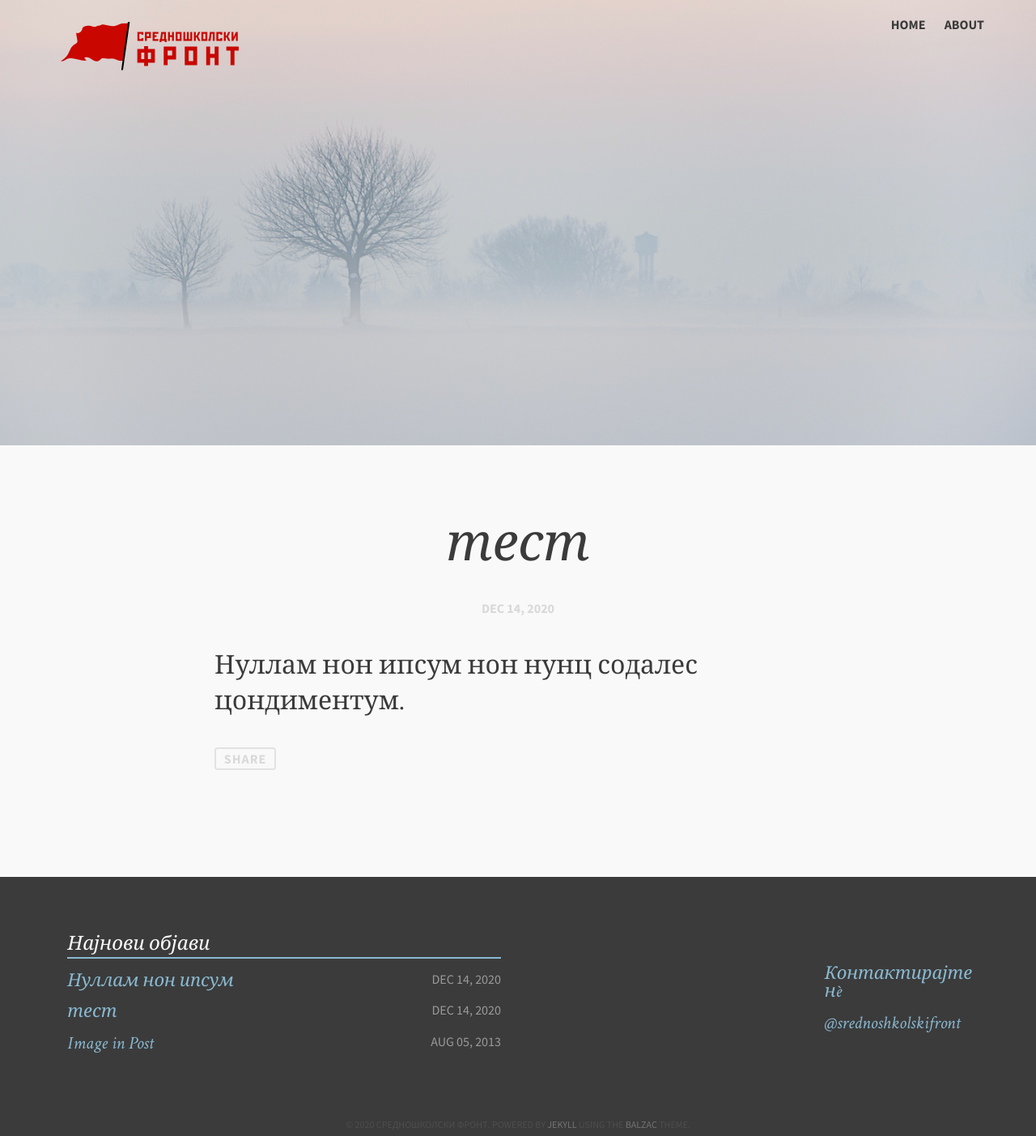
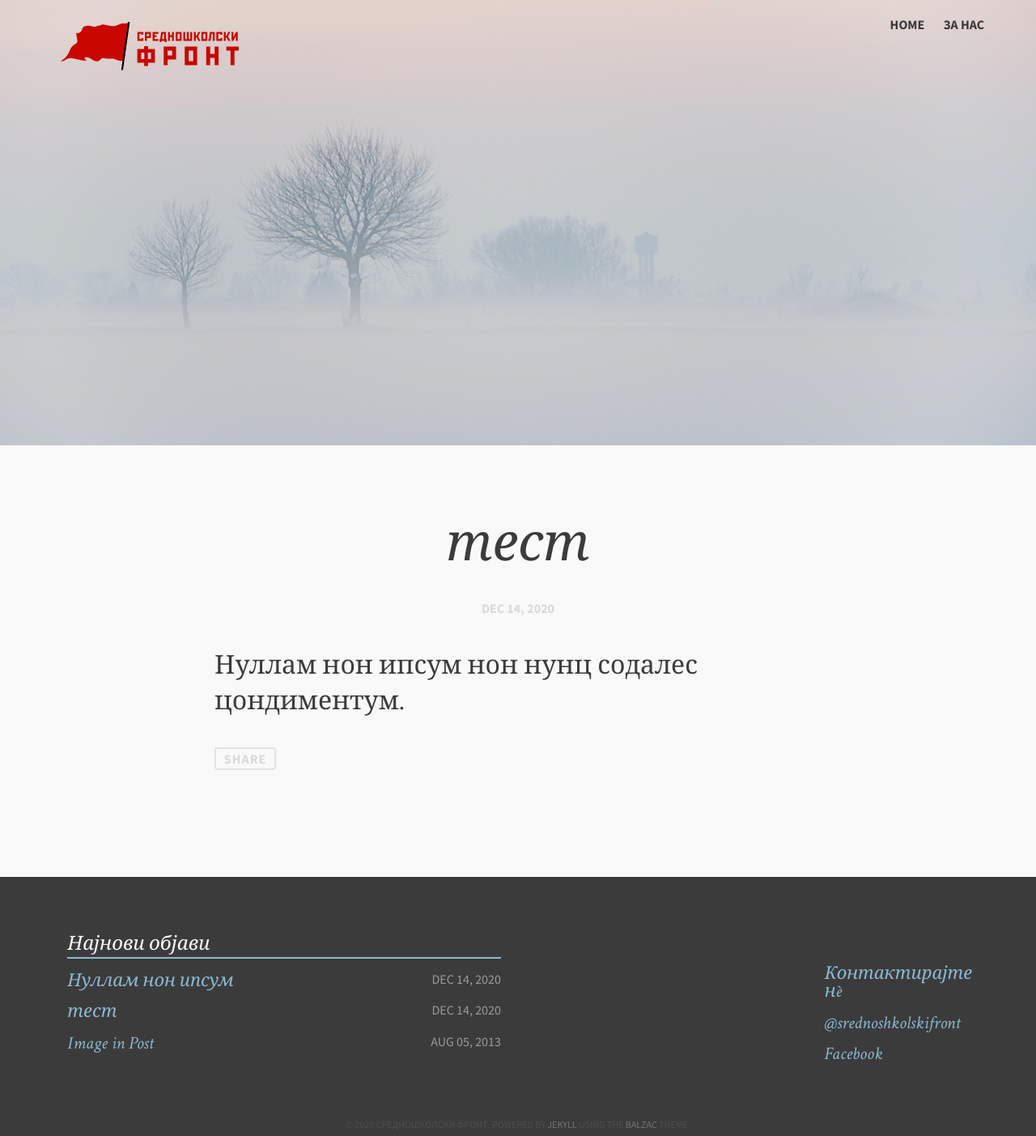
Before and after one commit to srednoshkolskifront/sf, a Jekyll site: the page built from _posts/2013-08-17-test-post.md, in a window 1280 px wide. Shown: the whole page at 81% size. Built offline with Jekyll 4.4.1, drawn with Linux system fonts in a browser that asks for light colours; comment, search, counter and statistics services are not loaded.

Commit message:
Update _config.yml

```diff
--- a/_config.yml
+++ b/_config.yml
@@ -12,6 +12,7 @@ owner:
   twitter:        srednoshkolskifront
   github:         srednoshkolskifront
   instagram:      srednoshkolskifront
+  facebook:       srednoshkolskifront
   dribbble:
   disqus:
   location:       Скопје, Македонија
@@ -28,8 +29,8 @@ opengraph:
 # Links to include in top navigation
 # For external links add external: true
 links:
-  - title: About
-    url: /about
+  - title: За нас
+    url: /за_нас
 #  - title: Cole Who?
 #    url: http://coletownsend.com
 #    external: true
```
